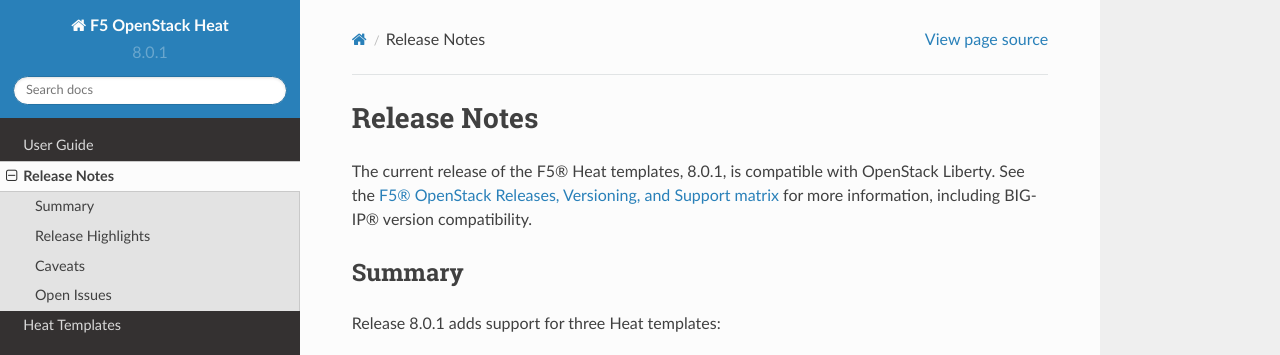
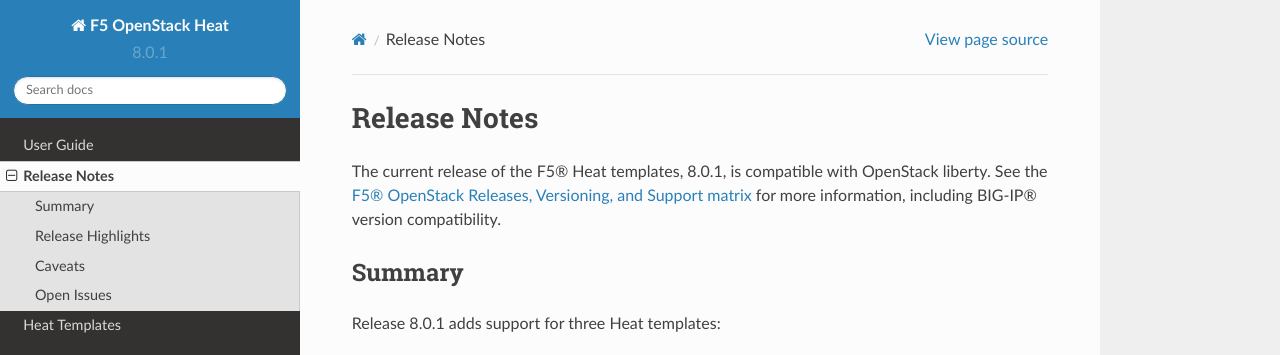
Before and after one commit to F5Networks/f5-openstack-heat, a Sphinx documentation site: the page built from docs/release-notes.rst, in a window 1280 px wide and 1203 px high. Shown: the top 355 px of the window. Built offline with Sphinx 7.4.7 and the Read the Docs theme 2.0.0, drawn with Linux system fonts in a browser that asks for light colours.

```diff
--- a/docs/conf.py
+++ b/docs/conf.py
@@ -67,7 +67,7 @@ version = "8.0.1"
 release = "8.0.1"
 
 # OpenStack release
-openstack_release = "Liberty"
+openstack_release = "liberty"
 
 rst_epilog = """
 .. |openstack| replace:: {0}
```
